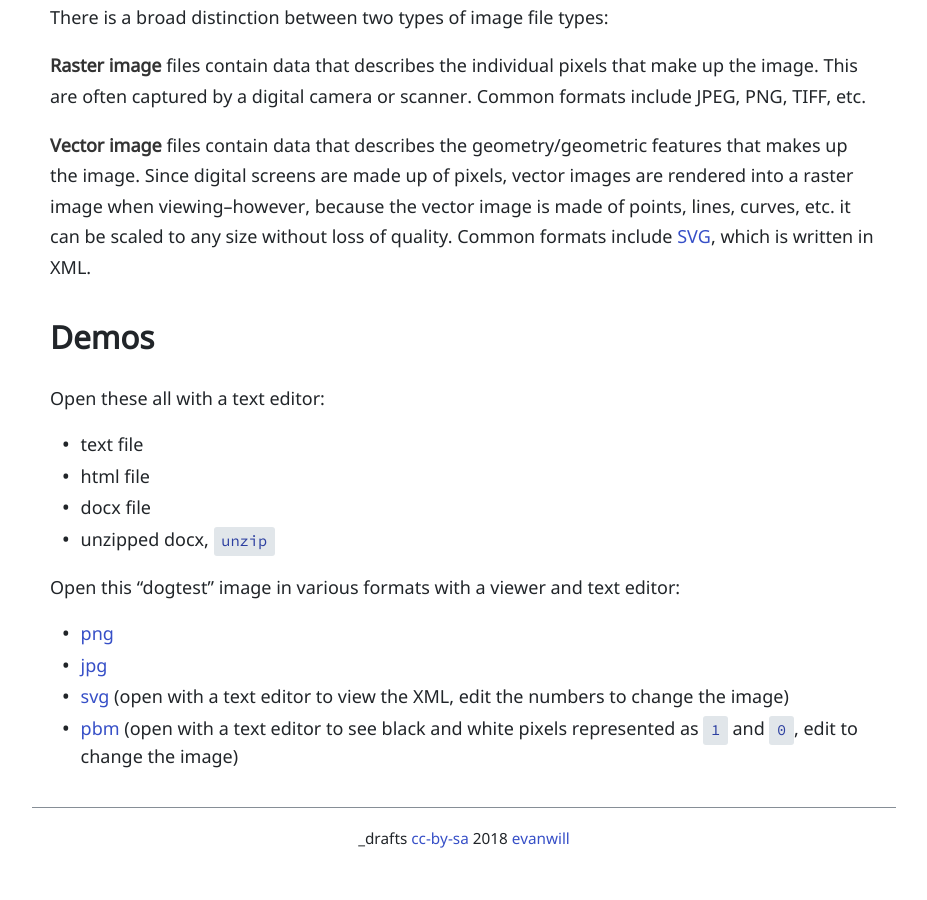
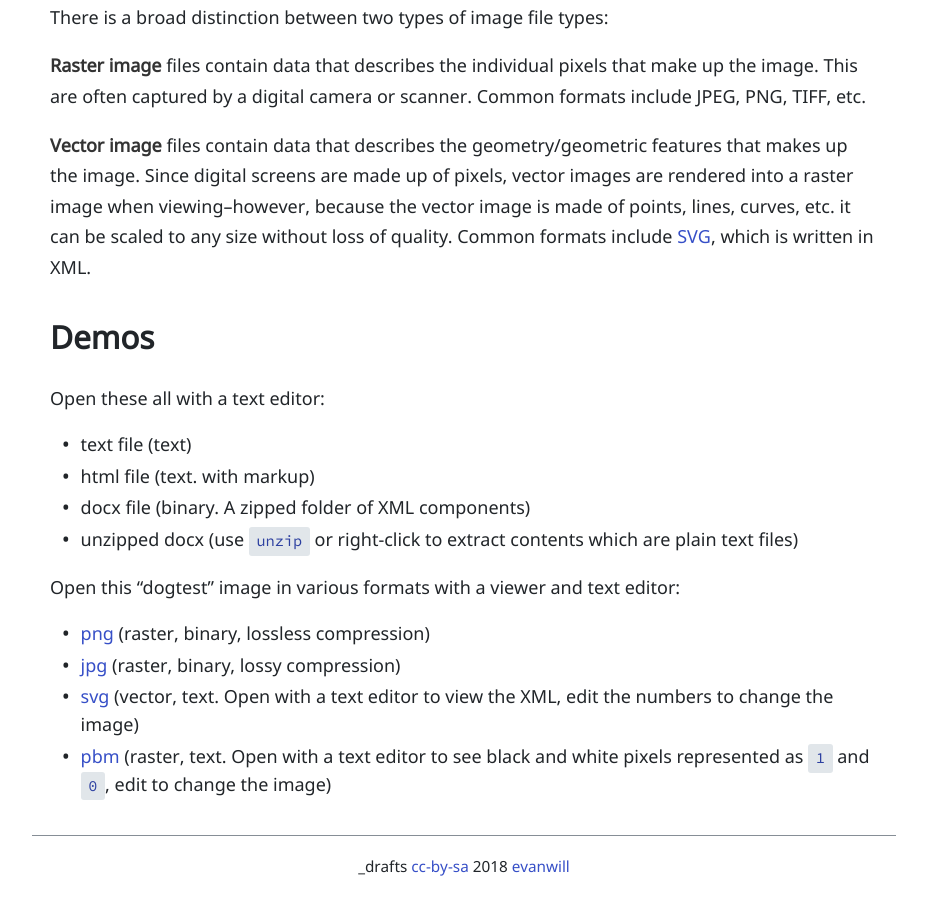
Before and after one commit to evanwill/_drafts, a Jekyll site: the page built from _notes/file-types.md, in a window 1280 px wide and 900 px high, scrolled down 1550 px. Shown: the whole window, without its empty margins (176-1103 px from the left). Built offline with Jekyll 4.4.1, drawn with Linux system fonts in a browser that asks for light colours; before the commit the page ends 2423 px from its top, so only the background shows below that.

Commit message:
tweak file types

```diff
--- a/_notes/file-types.md
+++ b/_notes/file-types.md
@@ -58,14 +58,14 @@ Common formats include [SVG](https://en.wikipedia.org/wiki/Scalable_Vector_Graph
 
 Open these all with a text editor:
 
-- text file
-- html file
-- docx file
-- unzipped docx, `unzip`
+- text file (text)
+- html file (text. with markup)
+- docx file (binary. A zipped folder of XML components)
+- unzipped docx (use `unzip` or right-click to extract contents which are plain text files)
 
 Open this "dogtest" image in various formats with a viewer and text editor:
 
-- [png]({{ '/assets/testimage/dogtest.png' | relative_url }})
-- [jpg]({{ '/assets/testimage/dogtest.jpg' | relative_url }})
-- [svg]({{ '/assets/testimage/dogtest.svg' | relative_url }}) (open with a text editor to view the XML, edit the numbers to change the image)
-- [pbm]({{ '/assets/testimage/dogtest.pbm' | relative_url }}) (open with a text editor to see black and white pixels represented as `1` and `0`, edit to change the image)
+- [png]({{ '/assets/testimage/dogtest.png' | relative_url }}) (raster, binary, lossless compression)
+- [jpg]({{ '/assets/testimage/dogtest.jpg' | relative_url }}) (raster, binary, lossy compression)
+- [svg]({{ '/assets/testimage/dogtest.svg' | relative_url }}) (vector, text. Open with a text editor to view the XML, edit the numbers to change the image)
+- [pbm]({{ '/assets/testimage/dogtest.pbm' | relative_url }}) (raster, text. Open with a text editor to see black and white pixels represented as `1` and `0`, edit to change the image)
```
